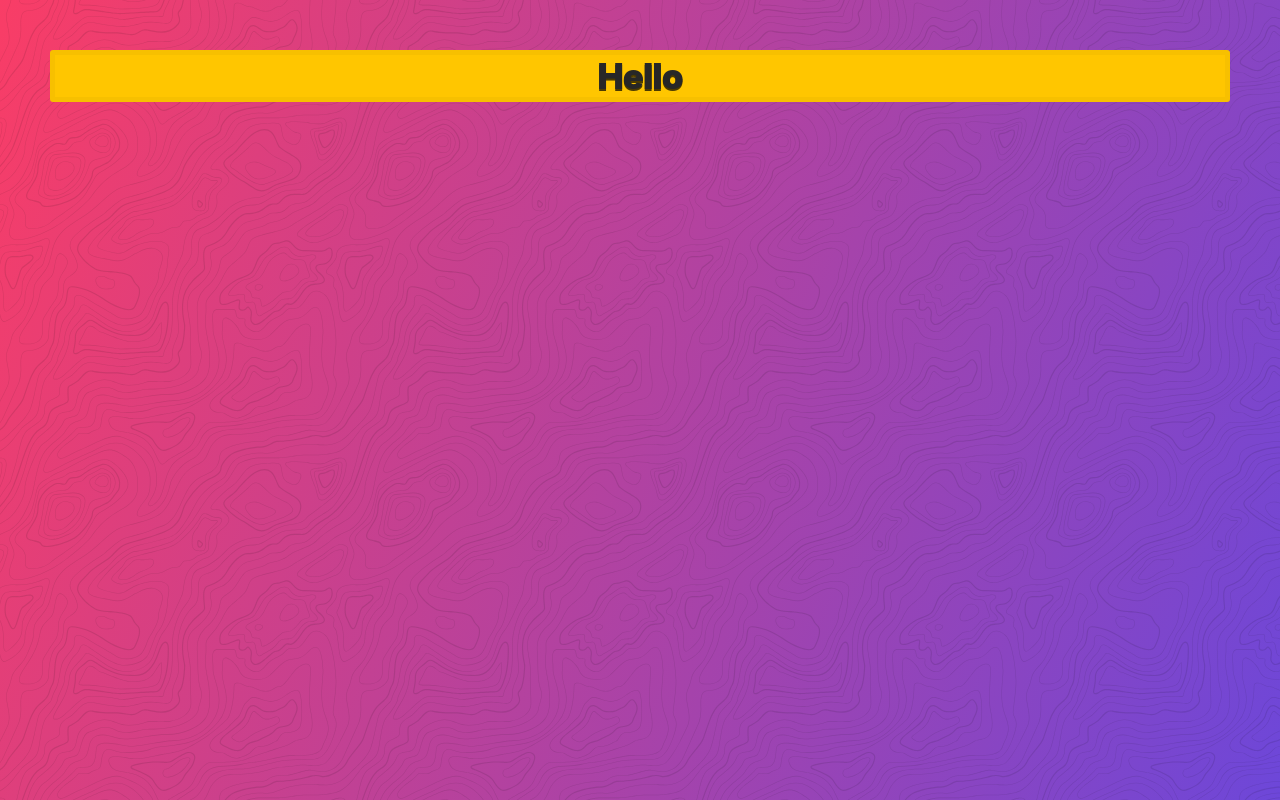
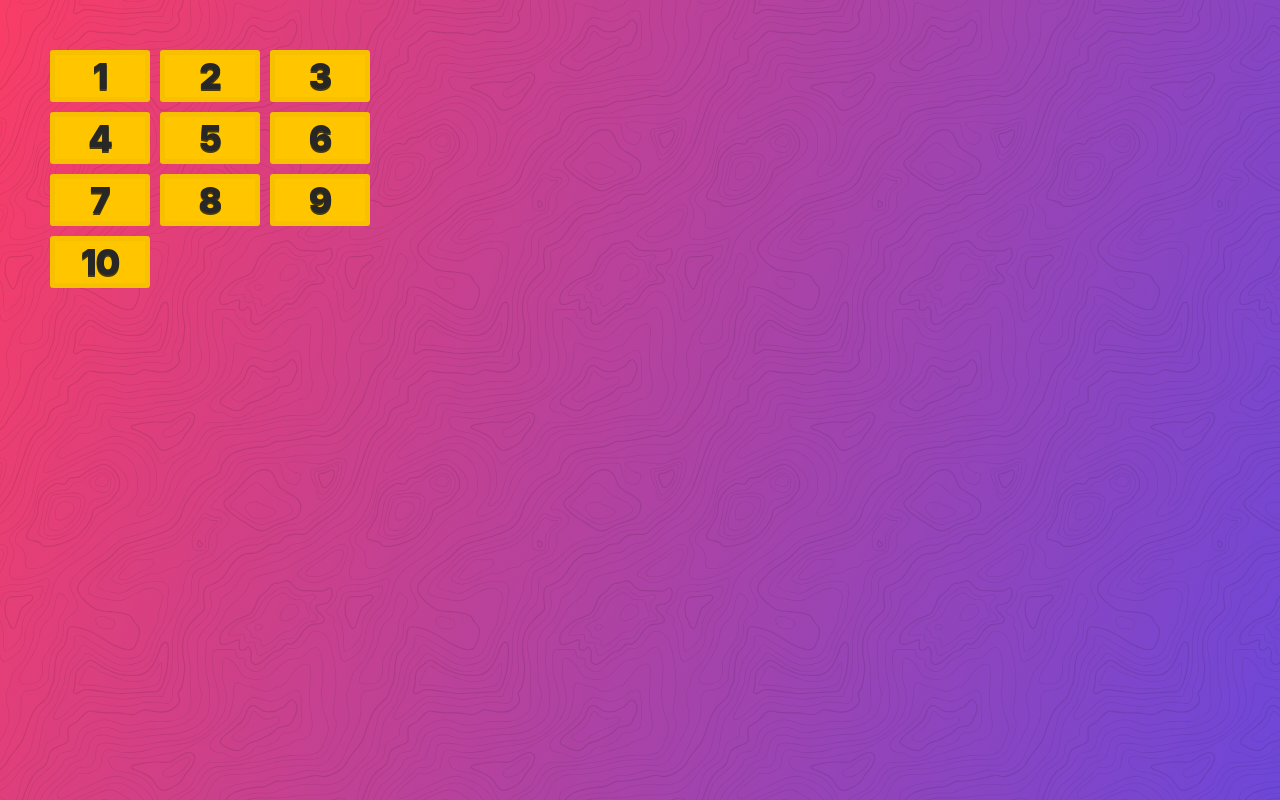
Before and after one commit to jscodelover/playing-with-CSS-Grid, a plain HTML site: page grid-fundamenal/index.html in a window 1280 px wide. Drawn offline with Linux system fonts and the light colour scheme.

Commit message:
feat: grid fundamental

```diff
--- a/grid-fundamenal/index.html
+++ b/grid-fundamenal/index.html
@@ -6,10 +6,27 @@
     <meta http-equiv="X-UA-Compatible" content="ie=edge" />
     <link rel="stylesheet" href="../assests/style.css" />
     <title>Grid Fundamental</title>
+    <style>
+      .container{
+        display: grid;
+        grid-template-columns: 100px 100px 100px; /* fr is the good unit value for grid */
+        grid-template-rows: auto;
+        grid-gap: 10px;
+      }
+    </style>
   </head>
   <body>
-    <div class="item">
-      Hello
+    <div class="container">
+      <div class="item">1</div>
+      <div class="item">2</div>
+      <div class="item">3</div>
+      <div class="item">4</div>
+      <div class="item">5</div>
+      <div class="item">6</div>
+      <div class="item">7</div>
+      <div class="item">8</div>
+      <div class="item">9</div>
+      <div class="item">10</div>
     </div>
   </body>
 </html>
```
